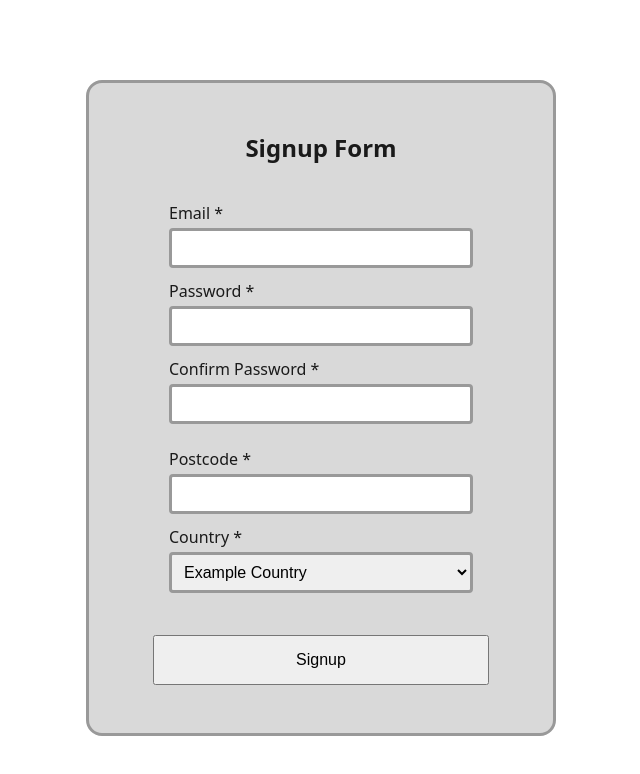
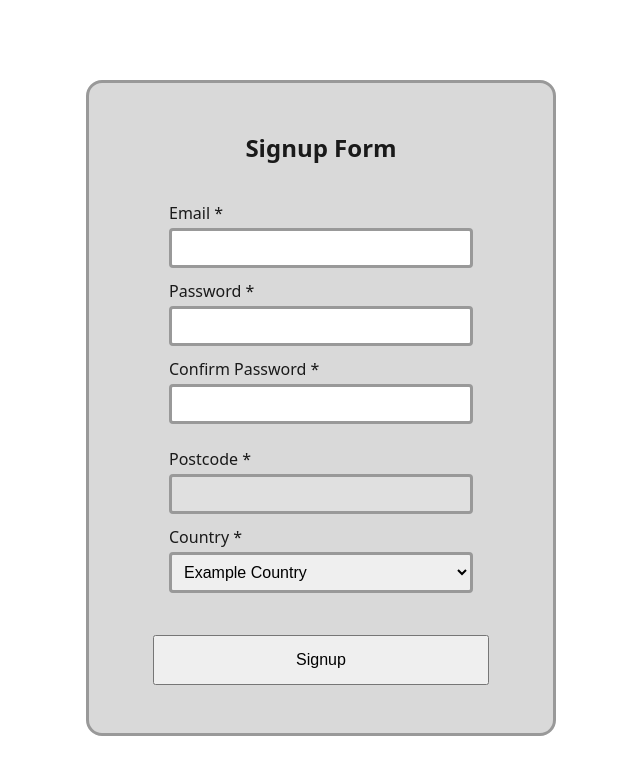
Before and after one commit to dooory/validation-api-practice, a website built with webpack: page src/template.html in a window 1280 px wide. Shown: the whole page, without its empty margins (319-959 px from the left). Built offline with nearby package versions, Linux system fonts and the light colour scheme.

Commit message:
style: add disabled attribute to postcode

```diff
--- a/src/template.html
+++ b/src/template.html
@@ -54,6 +54,7 @@
                                 name="postcode"
                                 id="postcode"
                                 required
+                                disabled
                             />
                         </div>
                         <div class="field">
```
